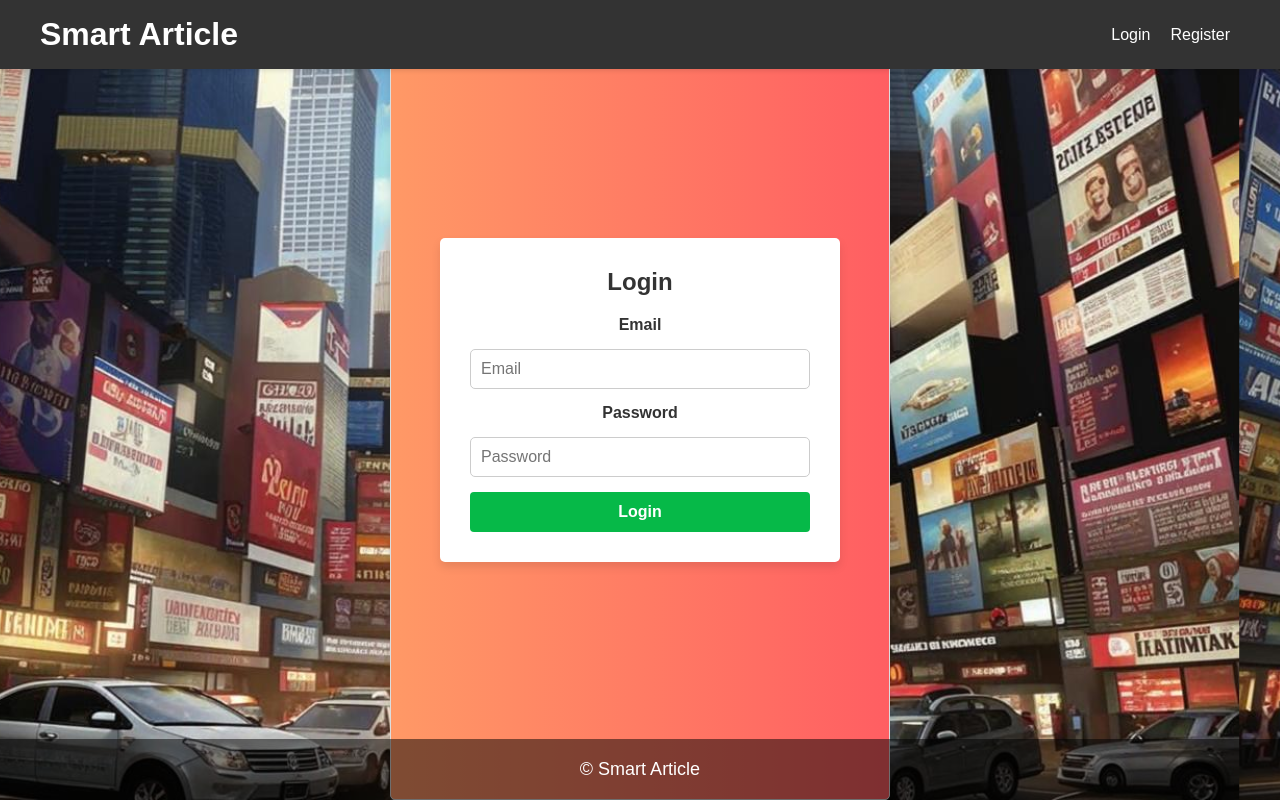
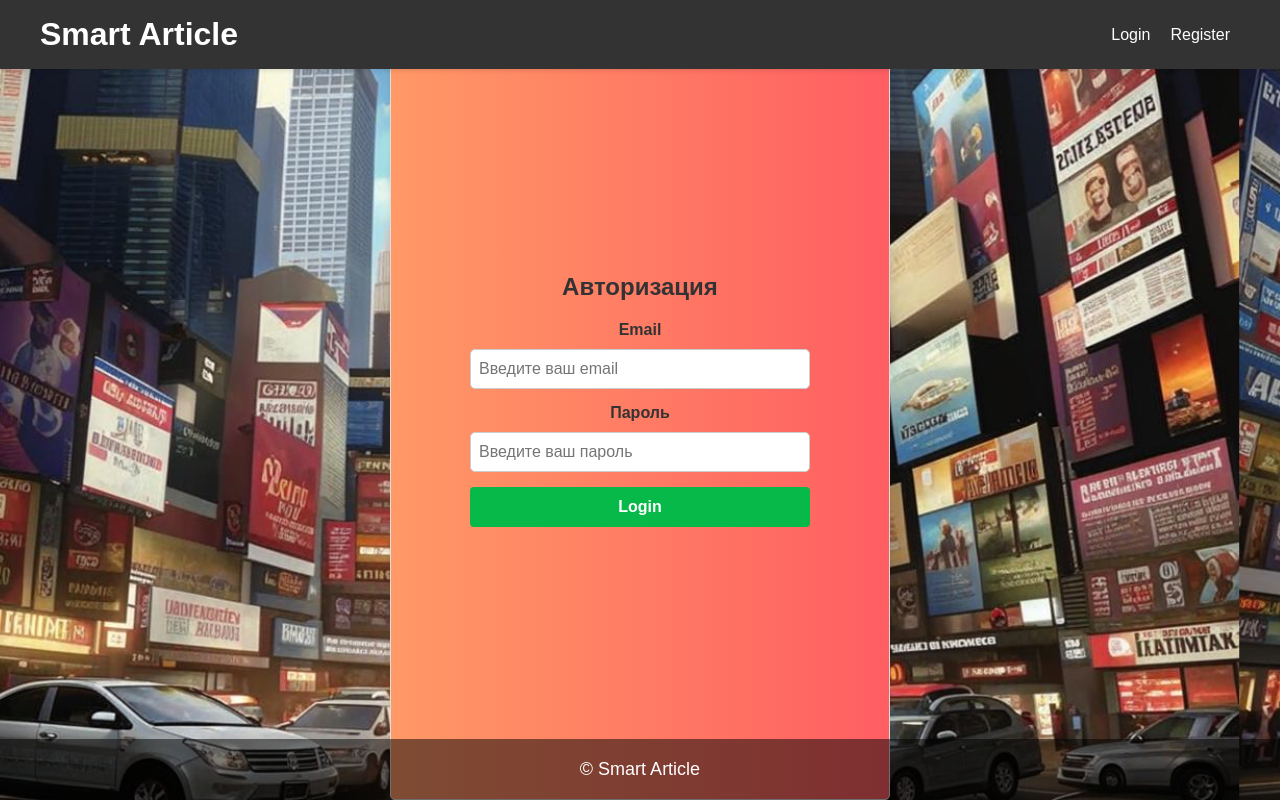
Before and after one commit to JOJO4ch/front, a React (Vite) app: page /login in a window 1280 px wide. Built offline with nearby package versions, Linux system fonts and the light colour scheme.

Commit message:
search+result look acceptable, login styles editer to look like register

```diff
--- a/src/Pages/Login.css
+++ b/src/Pages/Login.css
@@ -8,10 +8,10 @@
 
 .form-inner {
   width: 400px;
-  background-color: #fff;
+
   padding: 30px;
   border-radius: 5px;
-  box-shadow: 0px 5px 10px rgba(0, 0, 0, 0.1);
+
 }
 
 .form-title {
--- a/src/Pages/Login.jsx
+++ b/src/Pages/Login.jsx
@@ -55,15 +55,15 @@ const Login = ({ setIsAuthenticated, setUser }) => {
   return (
     <div className="form-container">
       <div className="form-inner">
-        <h2 className="form-title">Login</h2>
+        <h2 className="form-title">Авторизация</h2>
         <form onSubmit={handleSubmit} className="form">
           <div className="form-group">
             <label htmlFor="email" className="form-label">Email</label>
-            <input name="email" value={formData.email} onChange={handleChange} className="form-input" placeholder="Email" />
+            <input name="email" value={formData.email} onChange={handleChange} className="form-input" placeholder="Введите ваш email" />
           </div>
           <div className="form-group">
-            <label htmlFor="password" className="form-label">Password</label>
-            <input name="password" value={formData.password} onChange={handleChange} className="form-input" placeholder="Password" type="password" />
+            <label htmlFor="password" className="form-label">Пароль</label>
+            <input name="password" value={formData.password} onChange={handleChange} className="form-input" placeholder="Введите ваш пароль" type="password" />
           </div>
           {error && <p className="error-message">{error}</p>}
           <button type="submit" className="form-button">Login</button>
--- a/src/Pages/SearchArticles.css
+++ b/src/Pages/SearchArticles.css
@@ -1,117 +1,107 @@
-/* SearchArticles.css */
 
-html, body {
-    height: 100%;
-    margin: 0;
-    padding: 0;
+.search-articles-container {
+  display: flex;
+  height: calc(100vh - 80px); /* Adjust height based on header and footer */
   overflow: hidden;
-    font-family: Arial, sans-serif;
+  padding-top: 20px; /* Add padding to avoid overlap with header */
+  padding-bottom: 20px; /* Add padding to avoid overlap with footer */
+  box-sizing: border-box;
 }
 
-  .search-articles-container {
-    max-width: 800px;
-    margin: 0 auto;
+.search-filters {
+  width: 300px;
+  margin: auto;
   padding: 20px;
-    height: 100%;
+  border-right: 1px solid #ddd;
+  position: relative;
   overflow-y: auto;
+  margin-bottom: 0;
+  margin-top: 70px;
+  background-color: #f9f9f9;
+  border-radius: 5px;
+  margin-left: 10px;
+  box-shadow: 0 4px 8px rgba(0,0,0,0.1);
+}
+
+.search-results {
+  flex: 1;
+  margin: auto;
+  width: 300px;
+  padding: 53px;
+  overflow-y: auto;
+  max-height: 100%;
+  position: relative;
+  border-radius: 5px;
+  box-shadow: 0 4px 8px rgba(0, 0, 0, 0.1);
 }
 
 .search-title {
+  font-size: 24px;
+  margin-bottom: 20px;
   text-align: center;
-    color: #333;
-    margin-bottom: 20px;
-  }
-
-  .search-form {
-    display: flex;
-    flex-direction: column;
-    gap: 15px;
 }
 
 .form-group {
-    display: flex;
-    flex-direction: column;
-    gap: 5px;
+  margin-bottom: 15px;
 }
 
-  .label {
+.form-group label {
+  display: block;
+  margin-bottom: 5px;
   font-weight: bold;
-    color: #555;
 }
 
-  .input-field {
-    padding: 10px;
+.form-group input,
+.form-group textarea {
+  width: 100%;
+  padding: 8px;
+  box-sizing: border-box;
   border: 1px solid #ccc;
-    border-radius: 4px;
+  border-radius: 5px;
 }
 
-  .input-field:focus {
-    border-color: #007BFF;
-    outline: none;
+.search-button,
+.toggle-filters-button {
+  margin-top: 10px;
+  padding: 10px 20px;
+  background-color: #007bff;
+  color: #fff;
+  width: 100%;
+  border: none;
+  border-radius: 5px;
+  cursor: pointer;
 }
 
-  .search-button {
-    padding: 10px 15px;
-    border: none;
-    border-radius: 4px;
-    cursor: pointer;
-    transition: background-color 0.3s ease;
-  }
-
-  .btn-primary {
-    background-color: #007BFF;
-    color: white;
-  }
-
-  .btn-primary:hover {
+.search-button:hover,
+.toggle-filters-button:hover {
   background-color: #0056b3;
 }
 
-  .btn-secondary {
-    background-color: #6c757d;
-    color: white;
+.filters-container {
+  margin-top: 20px;
 }
 
-  .btn-secondary:hover {
-    background-color: #5a6268;
+.article-result,
+.search-result {
+  border: 1px solid #ddd;
+  border-radius: 5px;
+  padding: 15px;
+  margin-top: 20px;
+  background-color: #fff;
+  box-shadow: 0 4px 8px rgba(0,0,0,0.1);
 }
 
-  .toggle-filters-button {
-    align-self: flex-start;
+.article-header {
+  font-size: 20px;
+  margin-bottom: 10px;
 }
 
-  .filters-container {
-    display: flex;
-    flex-direction: column;
-    gap: 15px;
-    padding: 15px;
-    border: 1px solid #ddd;
-    border-radius: 4px;
-    background-color: #f9f9f9;
+.article-text {
+  margin-bottom: 10px;
 }
 
-  .filters-title {
-    margin-bottom: 10px;
-    color: #333;
-  }
-
-  .article-result {
-    margin-top: 20px;
-    padding: 15px;
-    border: 1px solid #ddd;
-    border-radius: 4px;
-    background-color: #f9f9f9;
-  }
-
-  .article-result h3 {
-    margin-top: 0;
-  }
-
-  .articles-results {
-    margin-top: 20px;
-    display: flex;
-    flex-direction: column;
-    gap: 15px;
+.article-date {
+  color: #888;
 }
 
 .error-message {
--- a/src/Pages/SearchArticles.jsx
+++ b/src/Pages/SearchArticles.jsx
@@ -1,7 +1,6 @@
 import React, { useState } from 'react';
 import axios from 'axios';
 import './SearchArticles.css';
-import SearchResult from './SearchResult';
 
 const SearchArticles = () => {
   const [articleId, setArticleId] = useState('');
@@ -58,7 +57,9 @@ const SearchArticles = () => {
   };
 
   return (
+    <>
       <div className="search-articles-container">
+        <div className="search-filters">
           <h2 className="search-title">Поиск статей</h2>
           <div className="form-group">
             <label htmlFor="articleId">ID статьи:</label>
@@ -135,22 +136,32 @@ const SearchArticles = () => {
               <button onClick={searchArticles} className="search-button">Поиск по фильтрам</button>
             </div>
           )}
+        </div>
 
+        <div className="search-results">
           {article && (
             <div className="article-result">
               <h3>{article.header}</h3>
               <p>{article.text}</p>
+              <p>Дата создания: {article.created_at}</p>
             </div>
           )}
 
           <div className="articles-results">
             {articles.map(article => (
-          <SearchResult key={article.id} article={article} />
+              <div key={article.id} className="search-result">
+                <h3 className="article-header">{article.header}</h3>
+                <p className="article-text">{article.text}</p>
+                <p className="article-date">Дата создания: {article.created_at}</p>
+              </div>
             ))}
           </div>
 
           {error && <p className="error-message">{error}</p>}
         </div>
+      </div>
+
+    </>
   );
 };
 
```
Lines whose indentation alone changed are shown as unchanged.
